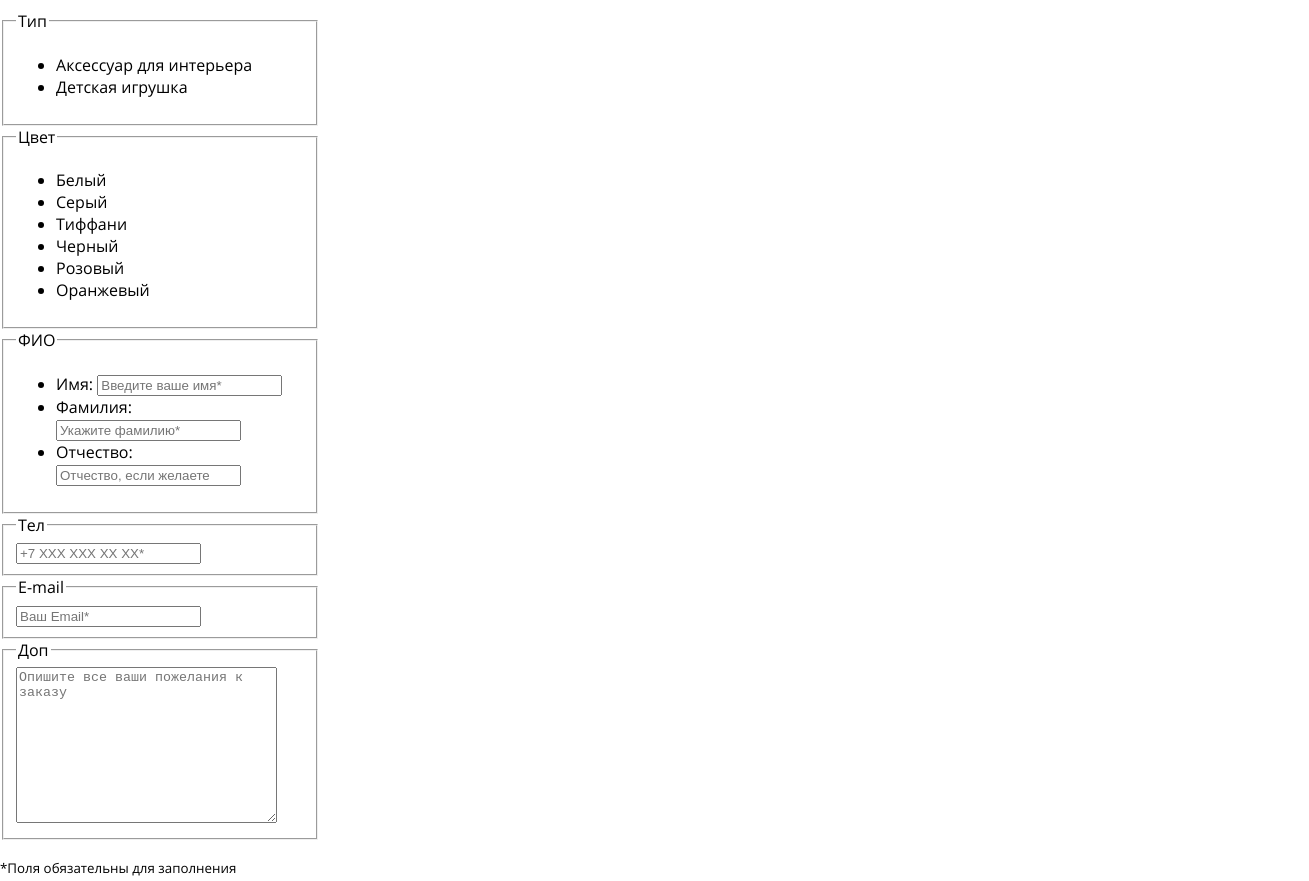
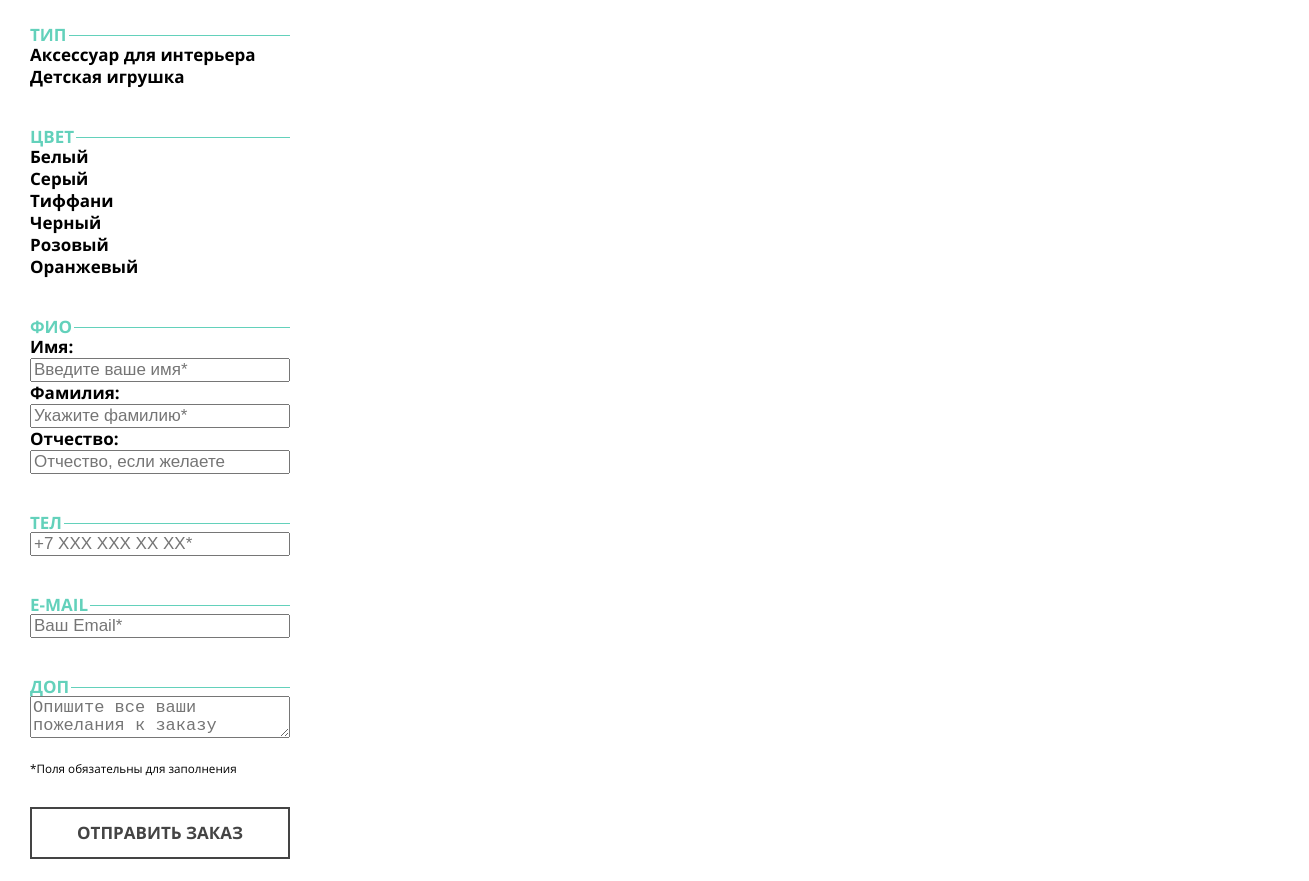
Before and after one commit to htmlacademy-adaptive/2261441-mishka-28, a website: page source/form.html in a window 1280 px wide. Shown: the part 380-1261 px from the top of the page, 1309 px wide, since content can reach past the window. Drawn offline with nearby package versions, Linux system fonts and the light colour scheme; files that its build step writes are made by us from their sources.

Commit message:
Добавляет стилизацию страницы заказа

```diff
--- a/source/form.html
+++ b/source/form.html
@@ -54,7 +54,7 @@
   </header>
 
   <main class="main-container">
-    <div class="main-container__title">
+    <div class="main-container__title main-container__title--form">
       <h1 class="page-title">Вязание на заказ</h1>
     </div>
 
@@ -63,19 +63,19 @@
       <p class="order__text">Мы будем рады воплотить в жизнь ваши пожелания! Заполните простую форму заказа и мы
         свяжемся с вами, чтобы уточнить детали.</p>
       <form class="order__form order-form" action="https://echo.htmlacademy.ru/" method="get">
-        <fieldset class="order-form__fieldset fieldset">
-          <legend class="fieldset__legend">Тип</legend>
-          <ul class="fieldset__list">
-            <li class="fieldset__item">
-              <label class="fieldset__control control">
+        <fieldset class="order-form__fieldset">
+          <legend class="order-form__legend">Тип</legend>
+          <ul class="order-form__list">
+            <li class="order-form__item">
+              <label class="order-form__control control">
                 <input class="visually-hidden control__input" type="radio" name="product-type"
                   value="interior accessory" checked />
                 <span class="control__mark"></span>
                 <span class="control__label">Аксессуар для интерьера</span>
               </label>
             </li>
-            <li class="fieldset__item">
-              <label class="fieldset__control control">
+            <li class="order-form__item">
+              <label class="order-form__control control">
                 <input class="visually-hidden control__input" type="radio" name="product-type" value="toy" />
                 <span class="control__mark"></span>
                 <span class="control__label">Детская игрушка</span>
@@ -84,46 +84,46 @@
           </ul>
         </fieldset>
 
-        <fieldset class="order-form__fieldset fieldset">
-          <legend class="fieldset__legend">Цвет</legend>
-          <ul class="fieldset__list">
-            <li class="fieldset__item">
-              <label class="fieldset__control control">
+        <fieldset class="order-form__fieldset">
+          <legend class="order-form__legend">Цвет</legend>
+          <ul class="order-form__list">
+            <li class="order-form__item">
+              <label class="order-form__control control">
                 <input class="visually-hidden control__input" type="checkbox" name="white" checked />
                 <span class="control__mark"></span>
                 <span class="control__label">Белый</span>
               </label>
             </li>
-            <li class="fieldset__item">
-              <label class="fieldset__control control">
+            <li class="order-form__item">
+              <label class="order-form__control control">
                 <input class="visually-hidden control__input" type="checkbox" name="grey" checked />
                 <span class="control__mark"></span>
                 <span class="control__label">Серый</span>
               </label>
             </li>
-            <li class="fieldset__item">
-              <label class="fieldset__control control">
+            <li class="order-form__item">
+              <label class="order-form__control control">
                 <input class="visually-hidden control__input" type="checkbox" name="tiffany" />
                 <span class="control__mark"></span>
                 <span class="control__label">Тиффани</span>
               </label>
             </li>
-            <li class="fieldset__item">
-              <label class="fieldset__control control">
+            <li class="order-form__item">
+              <label class="order-form__control control">
                 <input class="visually-hidden control__input" type="checkbox" name="black" />
                 <span class="control__mark"></span>
                 <span class="control__label">Черный</span>
               </label>
             </li>
-            <li class="fieldset__item">
-              <label class="fieldset__control control">
+            <li class="order-form__item">
+              <label class="order-form__control control">
                 <input class="visually-hidden control__input" type="checkbox" name="pink" />
                 <span class="control__mark"></span>
                 <span class="control__label">Розовый</span>
               </label>
             </li>
-            <li class="fieldset__item">
-              <label class="fieldset__control control">
+            <li class="order-form__item">
+              <label class="order-form__control control">
                 <input class="visually-hidden control__input" type="checkbox" name="orange" />
                 <span class="control__mark"></span>
                 <span class="control__label">Оранжевый</span>
@@ -132,23 +132,23 @@
           </ul>
         </fieldset>
 
-        <fieldset class="order-form__fieldset fieldset">
-          <legend class="fieldset__legend">ФИО</legend>
-          <ul class="fieldset__list">
-            <li class="fieldset__item">
-              <label class="fieldset__control control">
+        <fieldset class="order-form__fieldset">
+          <legend class="order-form__legend">ФИО</legend>
+          <ul class="order-form__list">
+            <li class="order-form__item">
+              <label class="order-form__control control">
                 <span class="control__label">Имя:</span>
                 <input class="control__input" type="text" name="name" placeholder="Введите ваше имя*" required />
               </label>
             </li>
             <li>
-              <label class="fieldset__control control">
+              <label class="order-form__control control">
                 <span class="control__label">Фамилия:</span>
                 <input class="control__input" type="text" name="surname" placeholder="Укажите фамилию*" required />
               </label>
             </li>
             <li>
-              <label class="fieldset__control control">
+              <label class="order-form__control control">
                 <span class="control__label">Отчество:</span>
                 <input class="control__input" type="text" name="patronimic" placeholder="Отчество, если желаете" />
               </label>
@@ -156,27 +156,27 @@
           </ul>
         </fieldset>
 
-        <fieldset class="order-form__fieldset fieldset">
-          <legend class="fieldset__legend">Тел</legend>
-          <label class="fieldset__control control">
+        <fieldset class="order-form__fieldset">
+          <legend class="order-form__legend">Тел</legend>
+          <label class="order-form__control control">
             <span class="visually-hidden">Введите ваш телефон</span>
             <input class="control__input" type="tel" name="phone" placeholder="+7 ХХХ ХХХ ХХ ХХ*" required>
           </label>
         </fieldset>
 
-        <fieldset class="order-form__fieldset fieldset">
-          <legend class="fieldset__legend">E-mail</legend>
-          <label class="fieldset__control control">
+        <fieldset class="order-form__fieldset">
+          <legend class="order-form__legend">E-mail</legend>
+          <label class="order-form__control control">
             <span class="visually-hidden">Введите ваш e-mail</span>
             <input class="control__input" type="email" name="email" placeholder="Ваш Email*" required>
           </label>
         </fieldset>
 
-        <fieldset class="order-form__fieldset fieldset">
-          <legend class="fieldset__legend">Доп</legend>
-          <label class="fieldset__control control">
+        <fieldset class="order-form__fieldset">
+          <legend class="order-form__legend">Доп</legend>
+          <label class="order-form__control control">
             <span class="visually-hidden">Опишите все ваши пожелания к заказу</span>
-            <textarea class="control__input" name="additional-requests" cols="30" rows="10"
+            <textarea class="control__input control__input--textarea" name="additional-requests"
               placeholder="Опишите все ваши пожелания к заказу"></textarea>
           </label>
         </fieldset>
--- /dev/null
+++ b/source/less/blocks/form/control.less
@@ -0,0 +1,8 @@
+.control__label {
+  .text(17px, 18px, 700);
+}
+
+.control__input {
+  .text(17px, 18px);
+  width: 100%;
+}
--- /dev/null
+++ b/source/less/blocks/form/order-form.less
@@ -0,0 +1,33 @@
+.order-form__legend {
+  .text(17px, 18px, 700, @green);
+  text-transform: uppercase;
+  padding-left: 0;
+}
+
+.order-form__list {
+  .list-reset;
+}
+
+.order-form__fieldset {
+  margin: 0;
+  padding: 0;
+  border: none;
+  border-top: 1px solid @green;
+  margin-bottom: 40px;
+
+  &:last-of-type {
+    margin-bottom: 17px;
+  }
+}
+
+.order-form__footnote {
+  .text-reset;
+  .text(14px, 16px, @brown);
+  margin-bottom: 30px;
+}
+
+.order-form__button {
+  .text(17px, 16px, 700, @brown);
+  width: 100%;
+  margin-bottom: 55px;
+}
--- /dev/null
+++ b/source/less/blocks/form/order.less
@@ -0,0 +1,5 @@
+.order__text {
+  .text-reset;
+  .text(13px, 24px, @brown);
+  margin-bottom: 37px;
+}
--- a/source/less/blocks/main-container.less
+++ b/source/less/blocks/main-container.less
@@ -23,7 +23,15 @@
   min-height: 177px;
   padding-left: 30px;
   padding-right: 30px;
-  margin-bottom: 30px;
+
+
+  &--catalog {
+    margin-bottom: 30px;
+  }
+
+  &--form {
+    margin-bottom: 17px;
+  }
 }
 
 .main-container__catalog {
@@ -35,3 +43,9 @@
   margin-right: 30px;
   margin-bottom: 58px;
 }
+
+.main-container__order {
+  margin-left: 30px;
+  margin-right: 30px;
+  margin-bottom: 55px;
+}
--- a/source/less/style.less
+++ b/source/less/style.less
@@ -50,3 +50,9 @@
 @import "blocks/catalog/catalog.less";
 @import "blocks/catalog/card.less";
 @import "blocks/catalog/manufacturing.less";
+
+// Form
+
+@import "blocks/form/order.less";
+@import "blocks/form/order-form.less";
+@import "blocks/form/control.less";
```
Also changed, not shown: source/catalog.html (+1 -1 lines).
